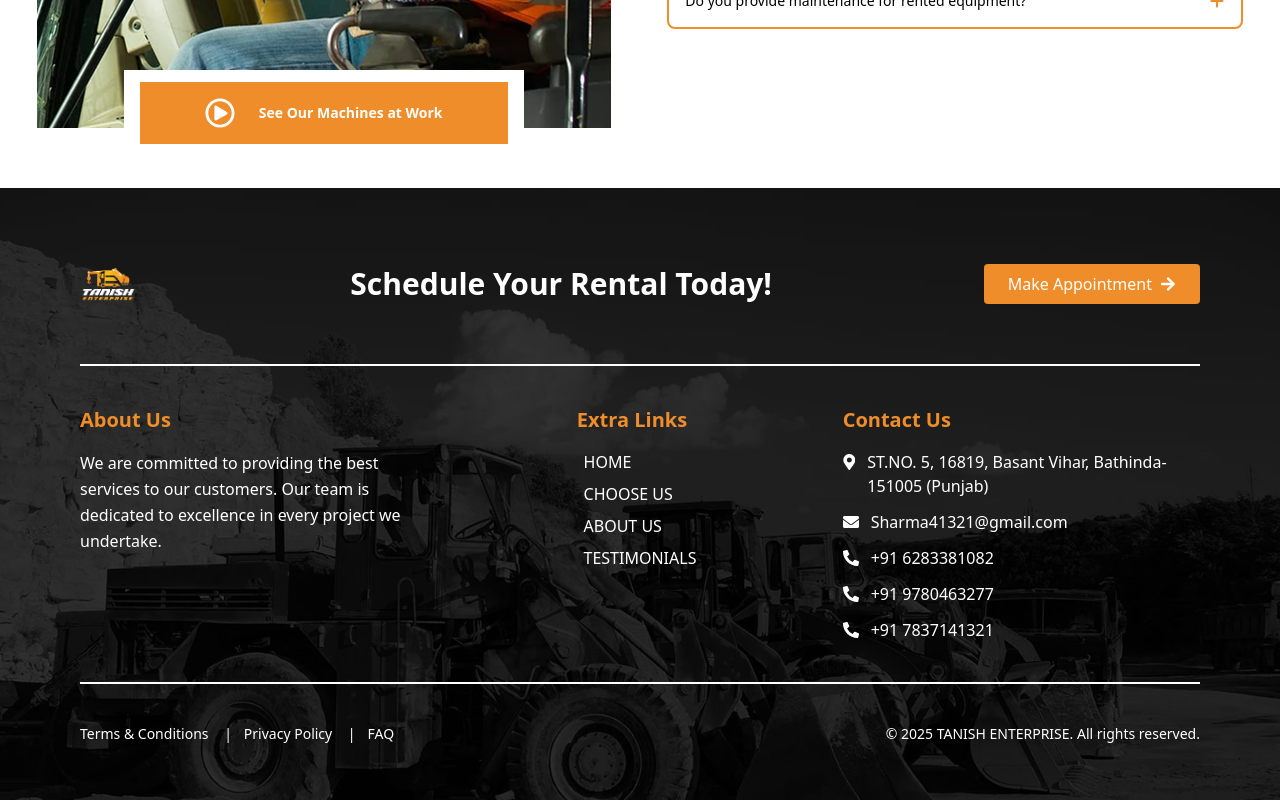
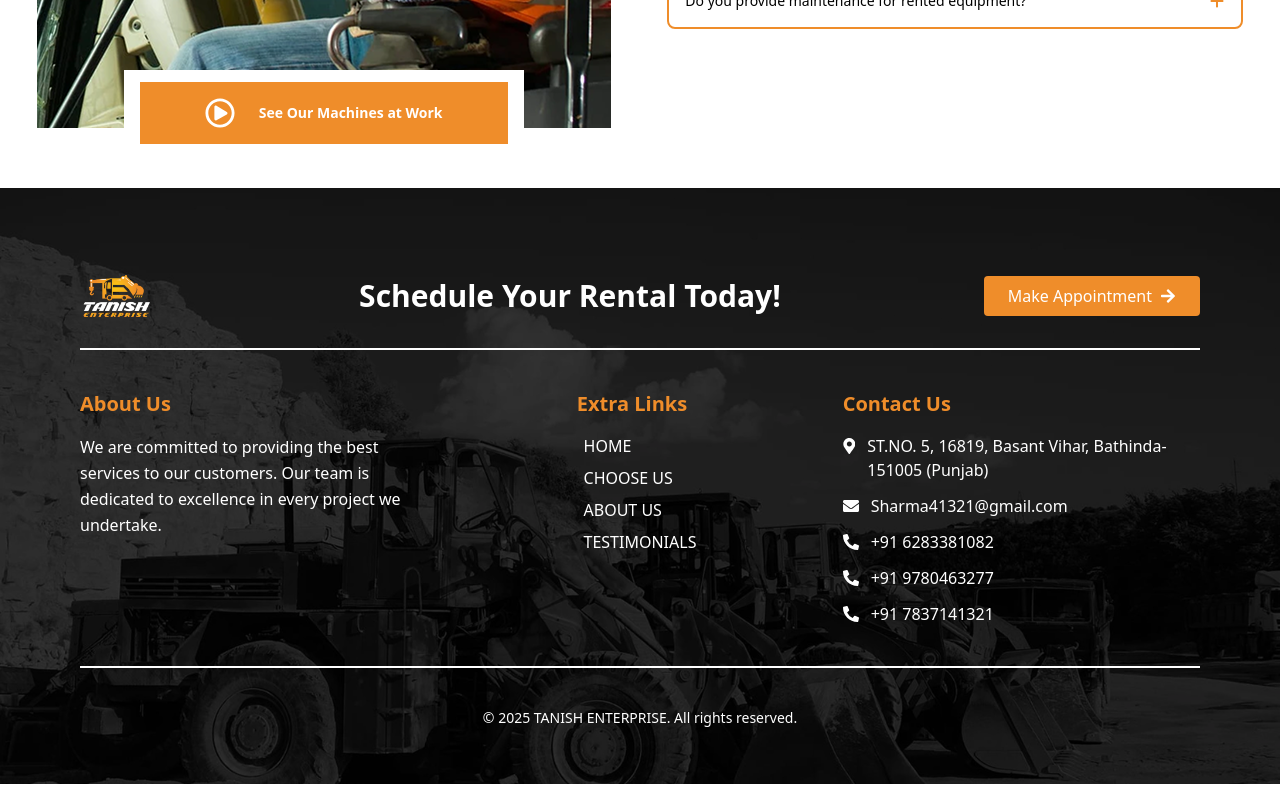
Before and after one commit to Manish6906/Construction, a React (Vite) app: page / in a window 1280 px wide. Shown: the part 6132-6932 px from the top of the page. Built offline with nearby package versions, Linux system fonts and the light colour scheme.

Commit message:
logo and footer

```diff
--- a/src/Components/Footer/Footer.jsx
+++ b/src/Components/Footer/Footer.jsx
@@ -10,7 +10,7 @@ import Logo1 from '../../assets/images/Logo1.png';
 function Footer() {
   return (
     <footer
-      className="relative mt-10 px-6 py-14 lg:px-20 bg-cover bg-center text-white"
+      className="relative mt-10 px-6 py-3 md:py-14 lg:px-20 bg-cover bg-center text-white"
       style={{ backgroundImage: `url(${footer})` }}
     >
       {/* Overlay */}
@@ -19,10 +19,15 @@ function Footer() {
       {/* Content */}
       <div className="relative z-10">
         {/* Header CTA */}
-        <div className="flex flex-col md:flex-row justify-between items-center mb-10 gap-6">
-         <img src={Logo1} alt=" Logo1" className="h-24 md:h-20 w-auto" />
+        <div className="flex flex-col md:flex-row justify-between items-center  mb-10 md:mb-0 gap-2 md:gap-6">
+  <div className=" md:justify-start ">
+    <img src={Logo1} alt="Logo1" className="h-30 md:h-26 object-contain w-full" />
+  </div>
 
-          <h1 className="text-2xl lg:text-3xl font-bold text-center md:text-left">Schedule Your Rental Today!</h1>
+  <h1 className="text-2xl lg:text-3xl font-bold text-center  flex-1">
+    Schedule Your Rental Today!
+  </h1>
+
   <a
     href="tel:+916283381082"
     className="flex items-center gap-2 px-6 py-2 bg-[#EF8D2A] hover:bg-[#e67e10] rounded transition-colors"
@@ -30,6 +35,7 @@ function Footer() {
     Make Appointment <FaArrowRight />
   </a>
 </div>
+
 
         {/* Main Footer Grid */}
         <div className="grid grid-cols-1 sm:grid-cols-2 md:grid-cols-3 gap-6 border-y-2 py-10">
@@ -83,12 +89,12 @@ function Footer() {
         </div>
 
         {/* Bottom Footer */}
-        <div className="mt-10 md:flex justify-between text-center text-sm font-medium space-y-4 md:space-y-0">
-          <div>
+        <div className="mt-10 md:flex justify-center text-center text-sm font-medium space-y-4 md:space-y-0">
+          {/* <div>
             <a href="#" className="hover:text-[#EF8D2A] mr-3">Terms & Conditions</a> |
             <a href="#" className="hover:text-[#EF8D2A] mx-3">Privacy Policy</a> |
             <a href="#" className="hover:text-[#EF8D2A] ml-3">FAQ</a>
-          </div>
+          </div> */}
           <p>&copy; 2025 TANISH ENTERPRISE. All rights reserved.</p>
         </div>
       </div>
--- a/src/Components/Navbar/Navbar.jsx
+++ b/src/Components/Navbar/Navbar.jsx
@@ -23,7 +23,7 @@ const Navbar = () => {
           {/* Logo */}
           <div className="flex-shrink-0">
             <a href="/">
-              <img src={Logo1} alt="Logo1" className=" h-26 md:h-24 w-auto" />
+              <img src={Logo1} alt="Logo1" className=" h-26 md:h-24 " />
             </a>
           </div>
 
```
Lines whose indentation alone changed are shown as unchanged.
